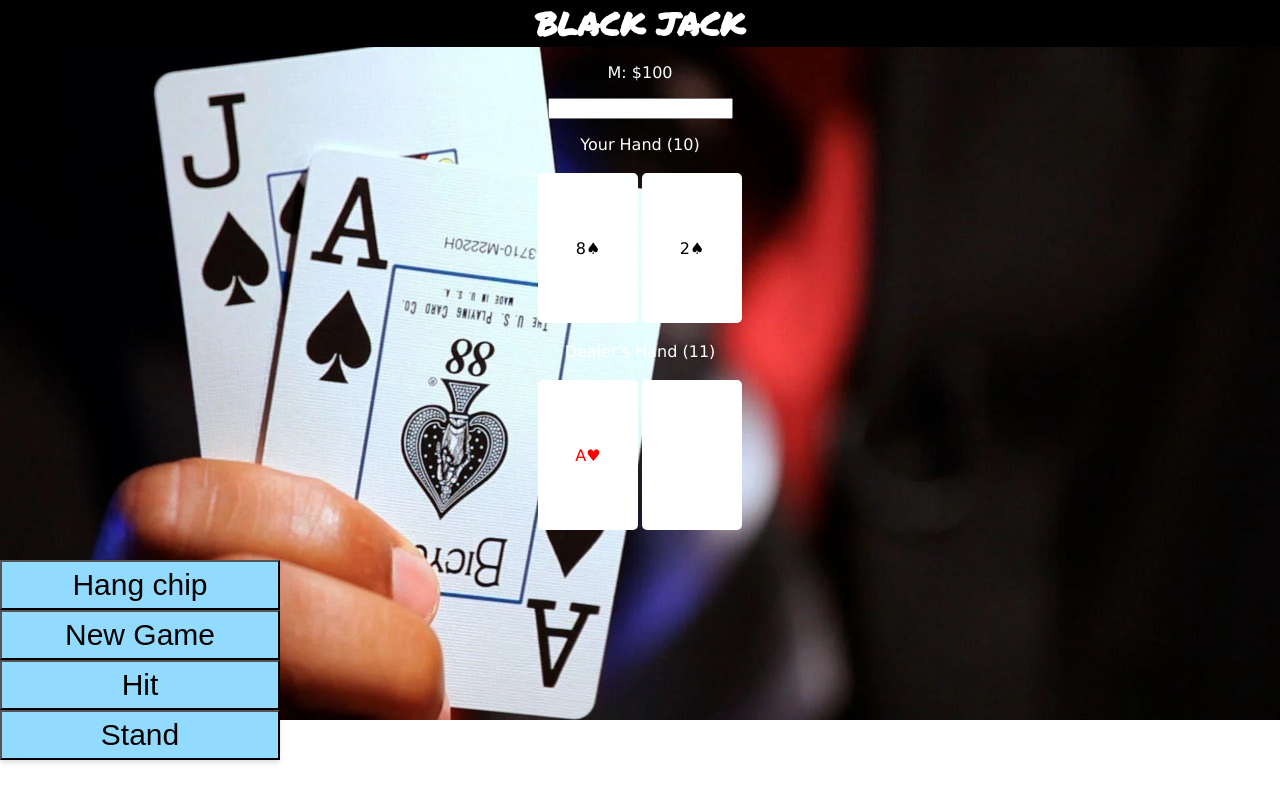
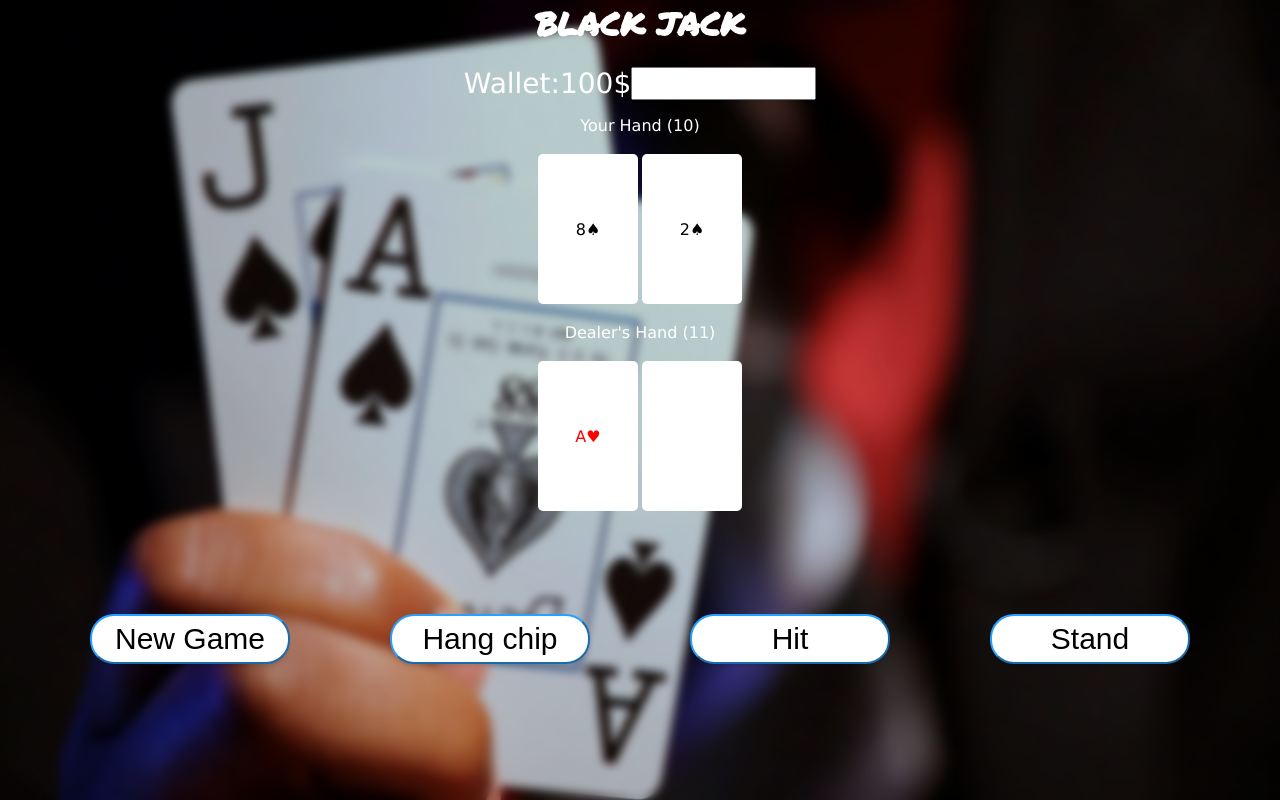
Before and after one commit to dlatldhs/BLACK-JACK, a React (Create React App) app: page / in a window 1280 px wide. Built offline with nearby package versions, Linux system fonts and the light colour scheme.

Commit message:
화면 꾸미기 작업

```diff
--- a/src/App.js
+++ b/src/App.js
@@ -7,7 +7,7 @@ import "./blackjack.css";
 export default function App() {
   return (
     <div className="App">
-      <Header />
+      {/* <Header /> */}
       <Blackjack />
     </div>
   );
--- a/src/background.css
+++ b/src/background.css
@@ -1,8 +1,10 @@
 body {
   margin: 0;
   background-image: url('/public/imgs/background.webp');
+  /* background-image: url('https://thumbs.dreamstime.com/b/blackjack-table-3265137.jpg'); */
   background-repeat: no-repeat;
   background-size: cover;
+  /* background-color: #000069; */
   width: 100%;
   height: 100%;
   color: white;
--- a/src/blackjack.css
+++ b/src/blackjack.css
@@ -1,13 +1,8 @@
 @import url("https://fonts.googleapis.com/css2?family=Noto+Sans+KR&display=swap");
+/* 기본 setting */
 body {
     font-family: 'Lucida Sans Unicode';
 
-}
-.buttonss {
-    bottom: 5%;
-    position: absolute;
-    align-items: center;
-    flex: 1;
 }
 button {
     -webkit-appearance: none;
@@ -17,8 +12,10 @@ button {
     box-shadow: 0 4px 6px -1px rgba(0, 0, 0, 0.1), 0 2px 4px -1px rgba(0, 0, 0, 0.06);
     cursor: pointer;
     transition: 0.5s;
-    background-color: #93DAFF;
+    background-color: white;
     color: black;
+    border-color: #28A0FF;
+    border-radius: 24px;
 
 
     max-width: 280px;
@@ -27,25 +24,29 @@ button {
     font-size: 30px;
 }
 
-
-form {
+.bottom {
     display: flex;
     justify-content: center;
+    align-items: center;
+
+    margin-top: 100px;
+
 }
+#bottom_btn {
+    width: 100%;
+    max-width: 200px;
+    height: 50px;
+    text-align: center;
 
-h1 {
-    text-align: center;
-    font-size: 50px;
+    flex: auto;
+    margin: 0 50px 0 50px;
 }
+/* .test {
+    position: absolute;
+    bottom: 5%;
+} */
 
-p {
-    text-align: center;
-}
-
-.buttons {
-  justify-content: center;
-}
-
+/* card setting */
 .card, .card-red {
     height: 150px;
     width: 100px;
@@ -67,14 +68,44 @@ p {
 .cards {
     margin: 0 auto;
 }
+:root {
+    --button-color: #ffffff;
+    --button-bg-color: #C0FFFF;
+    --button-hover-bg-color: #C0FFFF;
+}
 
+/* form {
+    display: flex;
+    justify-content: center;
+} */
+h1 {
+    text-align: center;
+    font-size: 50px;
+}
+
+p {
+    text-align: center;
+}
+
+/*  input box  */
 .input-bet {
     display: flex;
     justify-content: center;
 }
+#wallet {
+    margin: 0 0 0 0;
+    font-size: 28px;
+}
 
-:root {
-    --button-color: #ffffff;
-    --button-bg-color: #C0FFFF;
-    --button-hover-bg-color: #C0FFFF;
-  }
+body {
+    box-shadow: 20px 20px 25px rgb(0 0 0 / 50%);
+    background-color: rgba(0,0,0,.2);
+    backdrop-filter: blur(5px);
+}
+.contents {
+    box-shadow: 20px 20px 25px rgb(0 0 0 / 50%);
+    background-color: rgba(0,0,0,.2);
+    backdrop-filter: blur(20px);
+    width: 100vw;
+    height: 100vh;
+}
--- a/src/components/blackJack.js
+++ b/src/components/blackJack.js
@@ -1,4 +1,5 @@
 import React, { App } from 'react';
+import Header from './Header';
 
 export default class Blackjack extends React.Component { // react component 사용
     constructor(props){               // React component props method init & setting
@@ -310,31 +311,18 @@ export default class Blackjack extends React.Component { // react component 사
       }
 
       return (
-        <div>
-            <div className="buttonss">
-                <button onClick={() => {this.hangChip()}}>Hang chip</button>
-                <button onClick={() => {this.startNewGame()}}>New Game</button>
-                <button onClick={() => {this.hit()}}>Hit</button>
-                <button onClick={() => {this.stand()}}>Stand</button>
+      <div className="contents">
+        <Header />
+          {/* 에러 부분 */}
           {
-                    this.state.gameOver ?
-                    <div className="buttons">
-                    <button onClick={() => {this.startNewGame('continue')}}>Continue</button>
+            !this.state.currentChip ?
+            <div className="input-bet">
+                <p id="wallet">Wallet:{ this.state.money }$</p>
+                <input autocomplete="off" type="text" name="bet" placeholder="" value={this.state.inputValue} onChange={this.inputChange.bind(this)}/>
             </div>
             : null
           }
-            </div>
-          {/* 에러 부분 */}
-          <p>M: ${ this.state.money }</p>
-          {
-            !this.state.currentChip ?
-            <div className="input-bet">
-              <form>
-                <input type="text" name="bet" placeholder="" value={this.state.inputValue} onChange={this.inputChange.bind(this)}/>
-              </form>
-            </div>
-            : null
-          }
+          <div>
             <p>Your Hand ({ this.state.player.count })</p>
             <table className="cards">
                 <tr>
@@ -352,8 +340,22 @@ export default class Blackjack extends React.Component { // react component 사
                 }) }
                 </tr>
             </table>
+          </div>
+          <p>{ this.state.message }</p>
+          <div className="test" >
+            <div className="bottom" >
 
-          <p>{ this.state.message }</p>
+                <button id="bottom_btn" onClick={() => {this.startNewGame()}}>New Game</button>
+                <button id="bottom_btn" onClick={() => {this.hangChip()}}>Hang chip</button>
+                <button id="bottom_btn" onClick={() => {this.hit()}}>Hit</button>
+                <button id="bottom_btn" onClick={() => {this.stand()}}>Stand</button>
+                {
+                        this.state.gameOver ?
+                        <button id="bottom_btn" onClick={() => {this.startNewGame('continue')}}>Continue</button>
+                        : null
+                }
+            </div>
+          </div>
         </div>
       );
     }
--- a/src/header.css
+++ b/src/header.css
@@ -13,6 +13,7 @@
 }
 
 .header {
-    background-color: black;
+    /* background-color: black; */
     text-align: center;
+    margin-bottom: 20px;
 }
```
Lines whose indentation alone changed are shown as unchanged.
